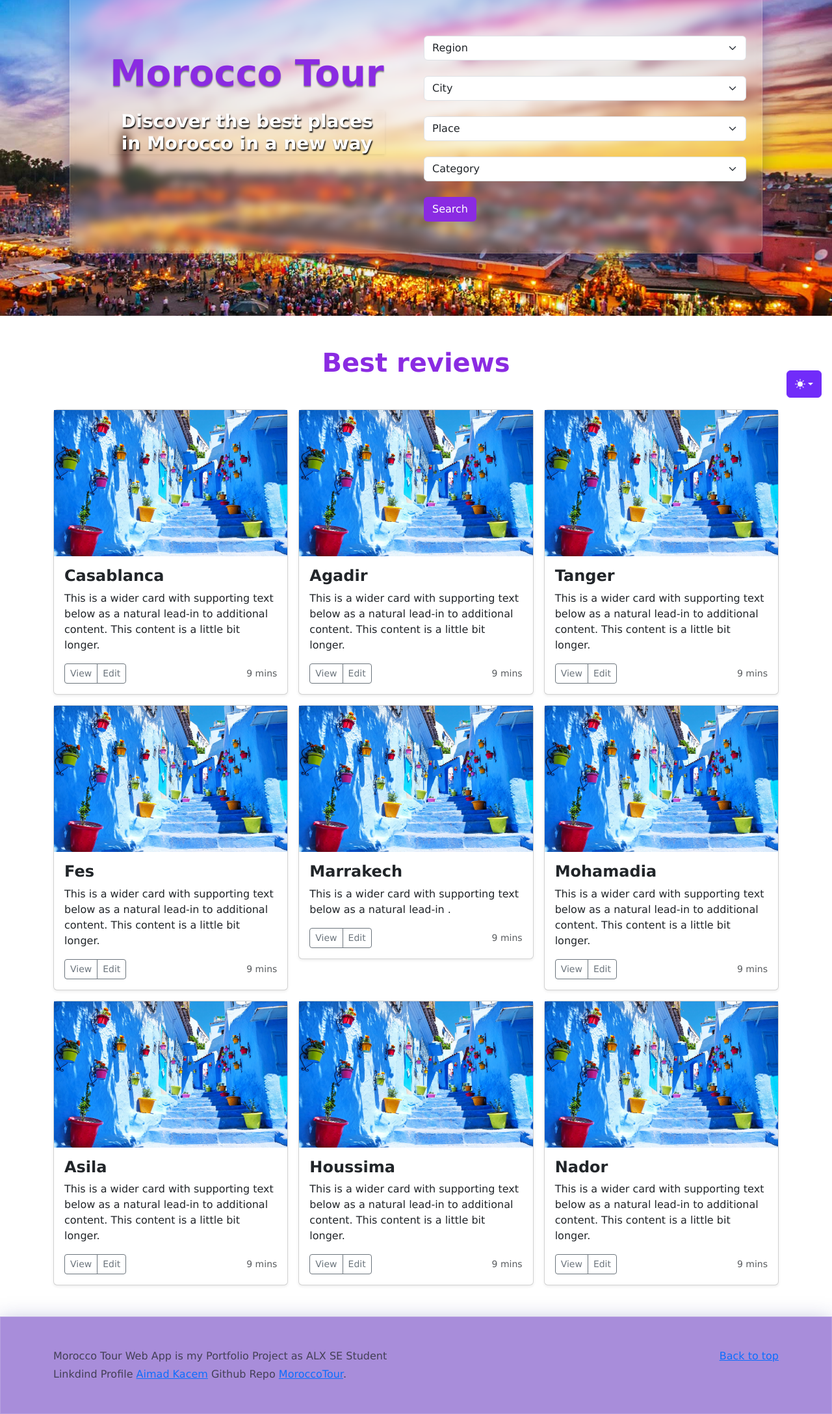
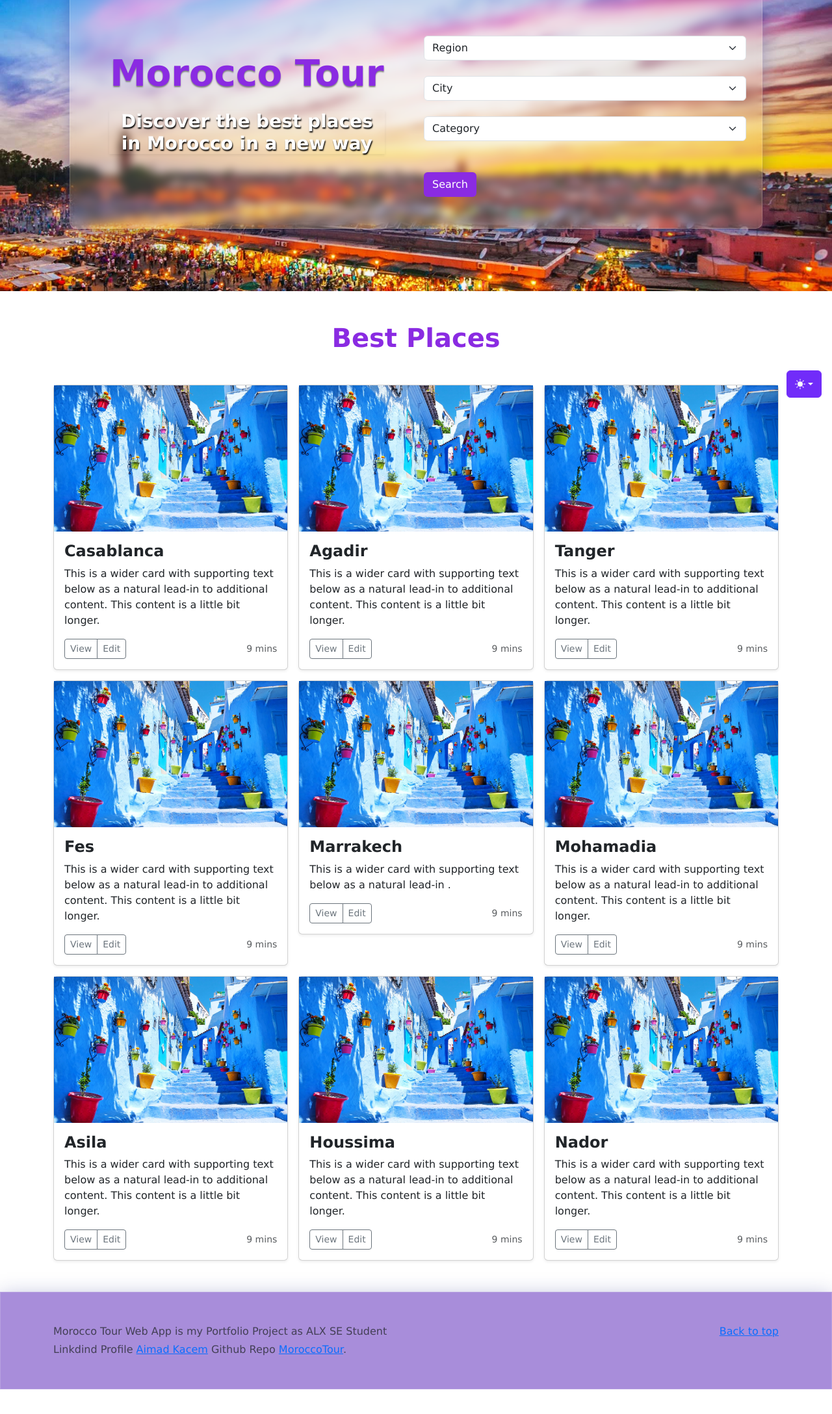
Before and after one commit to kaai1003/MoroccoTour_v1, a Flask app: template web_dynamic/templates/index.html in a window 1280 px wide. Shown: the part 172-2348 px from the top of the page at 65% size. After the commit the page ends 2310 px from the top, so only its background shows below. Run offline with Flask 3, Linux system fonts and the light colour scheme; the template is opened without the code that fills it: most values are stand-ins (such as "Sample title", 1, 10 or a date in 2020); some libraries are stand-ins or nearby versions.

Commit message:
web dynamic

```diff
--- a/api/v1/app.py
+++ b/api/v1/app.py
@@ -9,7 +9,7 @@ from models import storage
 from api.v1.views import app_views
 
 app = Flask(__name__)
-cors = CORS(app, resources={r"/api/*": {"origins": "0.0.0.0"}})
+cors = CORS(app, resources={r"/api/*": {"origins": "*"}})
 app.register_blueprint(app_views)
 
 
@@ -26,5 +26,5 @@ def not_found(error):
 
 if __name__ == '__main__':
     host = '0.0.0.0'
-    port = '5000'
+    port = '5001'
     app.run(host, port, threaded=True)
--- a/api/v1/views/cities.py
+++ b/api/v1/views/cities.py
@@ -13,11 +13,11 @@ from models.cities import City
 @app_views.route('/regions/<region_id>/cities',
                  methods=['GET'],
                  strict_slashes=False)
-def state_cities(region_id):
+def region_cities(region_id):
     """retrieve all cities of region"""
-    all_states = storage.all(Region)
+    all_regions = storage.all(Region)
     list_cities = []
-    for obj in all_states.values():
+    for obj in all_regions.values():
         if obj.id == region_id:
             for city in storage.all(City).values():
                 if city.region_id == obj.id:
--- /dev/null
+++ b/web_dynamic/static/scripts/selectcities.js
@@ -0,0 +1,22 @@
+/* global $ */
+$(document).ready(function () {
+  var regionSelect = document.getElementById('regionSelect');
+  if (regionSelect) {
+    regionSelect.addEventListener('change', function() {
+      var regionId = this.value;
+      $.get('http://127.0.0.1:5001/api/v1/regions/' + regionId + '/cities', function (data) {
+        // Clear the current city options
+        var citySelect = document.getElementById('citySelect');
+        citySelect.innerHTML = '<option selected disabled="true">City</option>';
+
+        // Populate new city options
+        for (const city of data) {
+          var option = document.createElement('option');
+          option.value = city.id;
+          option.textContent = city.name;
+          citySelect.appendChild(option);
+        }
+      });
+    });
+  }
+});
--- a/web_dynamic/templates/index.html
+++ b/web_dynamic/templates/index.html
@@ -3,6 +3,8 @@
     <head>
         <script src="../static/scripts/color-modes.js"></script>
         <meta charset="utf-8">
+        <script src="https://code.jquery.com/jquery-3.2.1.min.js"></script>
+        <script type="text/javascript" src="../static/scripts/selectcities.js?{{ cache_id }}"></script>
         <!--====== Title ======-->
         <title>Morocco Tour</title>
             <meta name="description" content="">
@@ -10,15 +12,15 @@
         <!--====== Favicon Icon ======-->
         <link rel="shortcut icon" href="../static/images/favicon.png" type="image/png">
         <!--====== Animate CSS ======-->
-        <link rel="stylesheet" href="../static/styles/animate.css">
+        <link rel="stylesheet" href="../static/styles/animate.css?{{ cache_id }}">
         <!--====== Nice Select CSS ======-->
-        <link rel="stylesheet" href="../static/styles/nice-select.css">
+        <link rel="stylesheet" href="../static/styles/nice-select.css?{{ cache_id }}">
         <!--====== Line Icons CSS ======-->
-        <link rel="stylesheet" href="../static/styles/LineIcons.2.0.css">
+        <link rel="stylesheet" href="../static/styles/LineIcons.2.0.css?{{ cache_id }}">
         <!--====== Bootstrap CSS ======-->
-        <link rel="stylesheet" href="../static/styles/bootstrap.min.css">
+        <link rel="stylesheet" href="../static/styles/bootstrap.min.css?{{ cache_id }}">
         <!--====== Default CSS ======-->
-        <link rel="stylesheet" href="../static/styles/style.main.css">
+        <link rel="stylesheet" href="../static/styles/style.main.css?{{ cache_id }}">
     </head>
     <body>
         <svg xmlns="http://www.w3.org/2000/svg" class="d-none">
@@ -119,33 +121,24 @@
             </div>
              <div class="col-6">
               <br>
-                  <select class="form-select" aria-label="Default select example" aria-placeholder="Region">
+                  <select id="regionSelect"class="form-select" aria-label="Default select example" aria-placeholder="Region">
                     <option selected disabled="true">Region</option>
-                    <option value="1">One</option>
-                    <option value="2">Two</option>
-                    <option value="3">Three</option>
+                    {% for region in regions %}
+                      <option value="{{ region[0].id }}">{{ region[0].name }}</option>
+                    {% endfor %}
                   </select>
                   <br>
-                  <select class="form-select" aria-label="Default select example">
+                  <select id="citySelect" class="form-select" aria-label="Default select example">
                     <option selected disabled="true">City</option>
-                    <option value="1">One</option>
-                    <option value="2">Two</option>
-                    <option value="3">Three</option>
                   </select>
                   <br>
-                  <select class="form-select" aria-label="Default select example">
-                    <option selected disabled="true">Place</option>
-                    <option value="1">One</option>
-                    <option value="2">Two</option>
-                    <option value="3">Three</option>
+                  <select id="catSelect" class="form-select" aria-label="Default select example">
+                    <option selected disabled="true">Category</option>
+                    {% for category in categories %}
+                      <option value="{{ category.id }}">{{ category.name }}</option>
+                    {% endfor %}
                   </select>
                   <br>
-                  <select class="form-select" aria-label="Default select example">
-                    <option selected disabled="true">Category</option>
-                    <option value="1">One</option>
-                    <option value="2">Two</option>
-                    <option value="3">Three</option>
-                  </select>
                   <br>
                     <!-- <input type="text" class="form-control" placeholder="find your distination" aria-label="Recipient's username" aria-describedby="button-addon2"> -->
                     <button class="btn text-white" type="button" id="button-addon2" style="background-color: blueviolet;">Search</button>
@@ -158,7 +151,7 @@
 
       <div class="album">
         <div class="container">
-          <h1 class="disaplay-1 text-center fw-bold my-5" style="color: blueviolet;"> Best reviews</h1>
+          <h1 class="disaplay-1 text-center fw-bold my-5" style="color: blueviolet;"> Best Places</h1>
           <div class="row row-cols-1 row-cols-sm-2 row-cols-md-3 g-3">
             <div class="col">
              <a href="showDistination.html" class="link">
```
Also changed, not shown: web_dynamic/index.py (added, +46 -0 lines), web_dynamic/templates/showDistination.html (+6 -6 lines).
